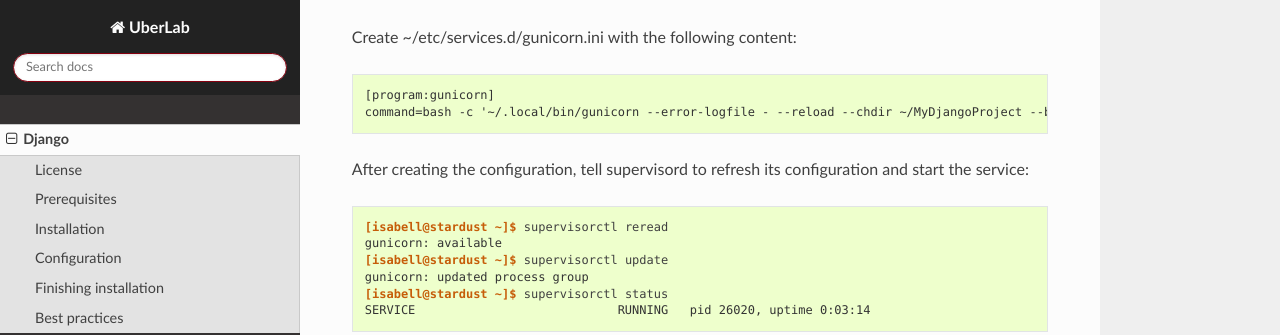
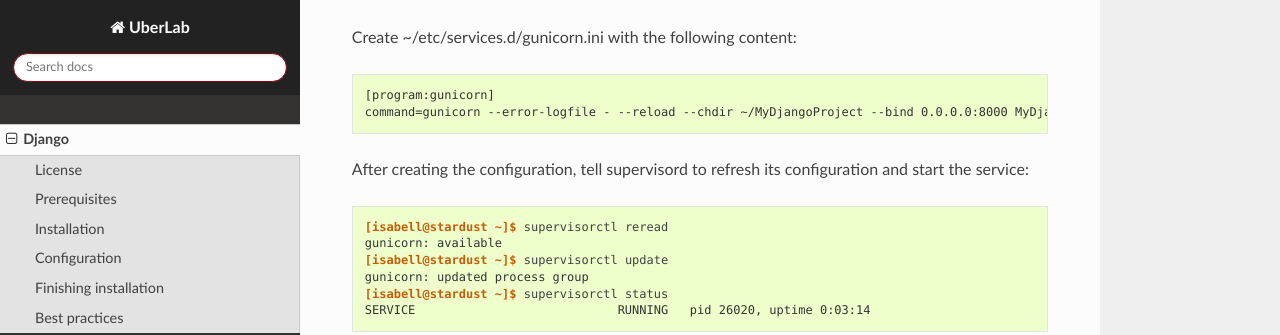
Before and after one commit to Uberspace/lab, a Sphinx documentation site: the page built from source/guide_django.rst, in a window 1280 px wide and 900 px high, scrolled down 1591 px. Shown: the part 155-490 px from the top of the window. Built offline with Sphinx 7.4.7 and the Read the Docs theme 2.0.0, drawn with Linux system fonts in a browser that asks for light colours.

Commit message:
[django] simplify gunicorn instructions

```diff
--- a/source/guide_django.rst
+++ b/source/guide_django.rst
@@ -59,7 +59,7 @@ Create ~/etc/services.d/gunicorn.ini with the following content:
 ::
 
   [program:gunicorn]
-  command=bash -c '~/.local/bin/gunicorn --error-logfile - --reload --chdir ~/MyDjangoProject --bind 0.0.0.0:8000   MyDjangoProject.wsgi:application'
+  command=gunicorn --error-logfile - --reload --chdir ~/MyDjangoProject --bind 0.0.0.0:8000 MyDjangoProject.wsgi:application
 
 After creating the configuration, tell supervisord to refresh its configuration and start the service:
 
```
